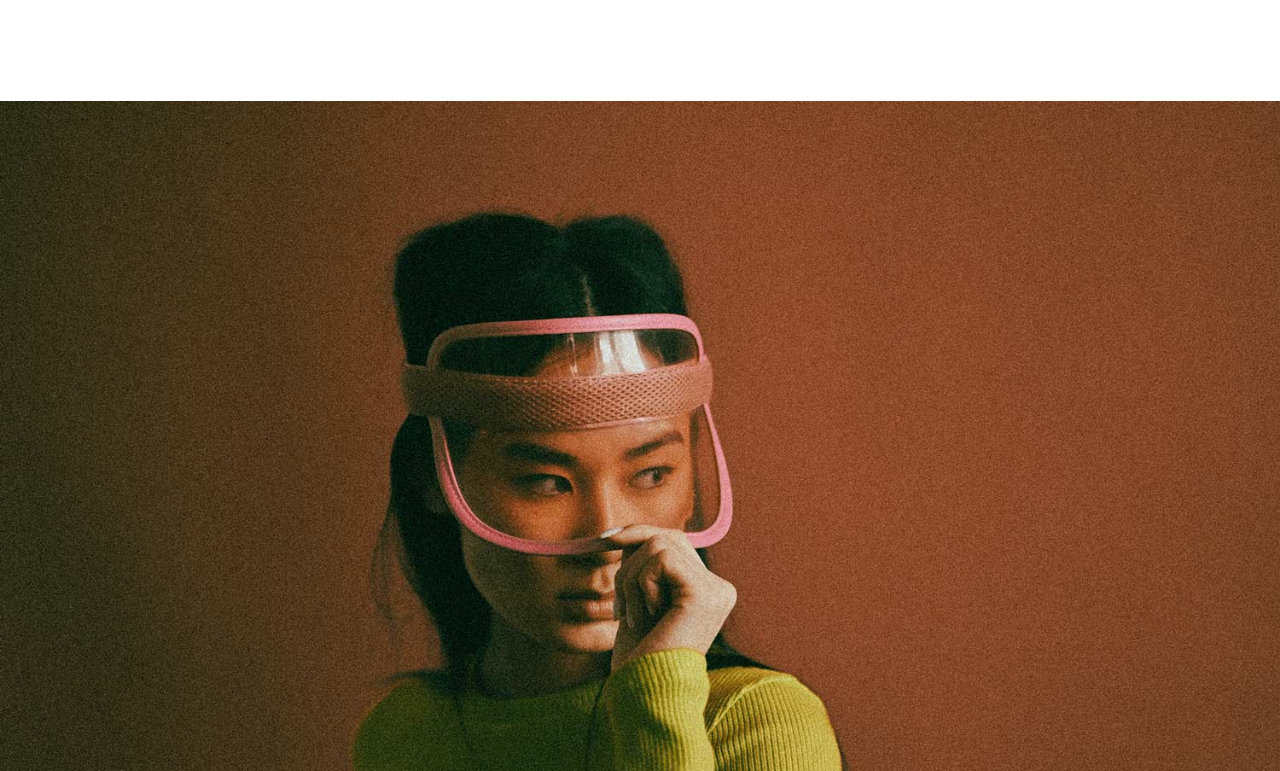
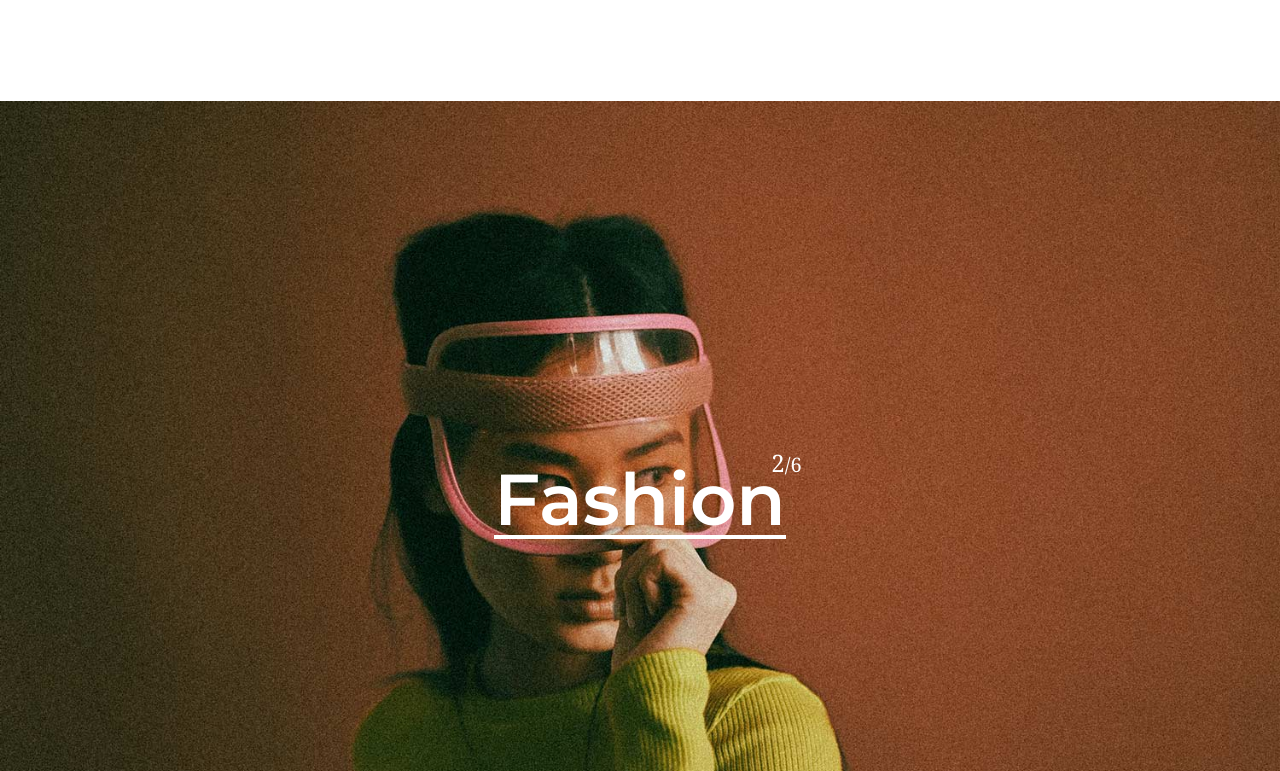
Before and after one commit to mallick-portfolio/bo-webflow, a React (Create React App) app: page / in a window 1280 px wide. Shown: the part 1549-2320 px from the top of the page. Built offline with nearby package versions, Linux system fonts and the light colour scheme.

Commit message:
update category style

```diff
--- a/src/components/CategoryParallex.jsx
+++ b/src/components/CategoryParallex.jsx
@@ -3,7 +3,14 @@ import React from "react";
 const CategoryParallex = () => {
   return (
     <div class="relative w-screen overflow-x-hidden">
-      <div class="section"></div>
+      <div class="section  flex items-center justify-center">
+        <div className="relative border-b-4 border-white">
+          <h4 className="absolute -top-4 -right-4 text-xl font-serif text-white">
+            <span className="text-2xl">2</span>/6
+          </h4>
+          <h1 className="text-7xl text-white font-semibold">Fashion</h1>
+        </div>
+      </div>
       <div class="section"></div>
       <div class="section"></div>
       <div class="section"></div>
```
